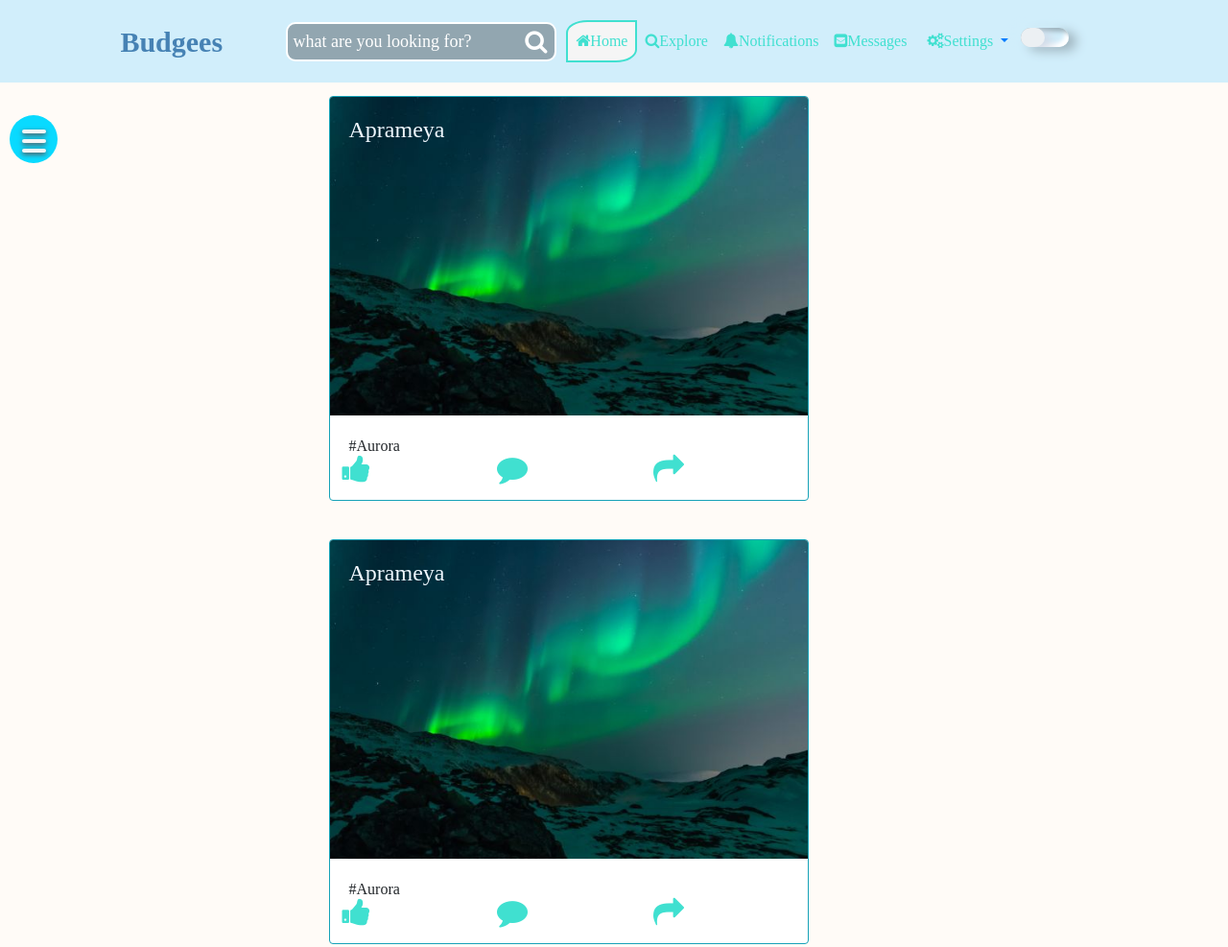
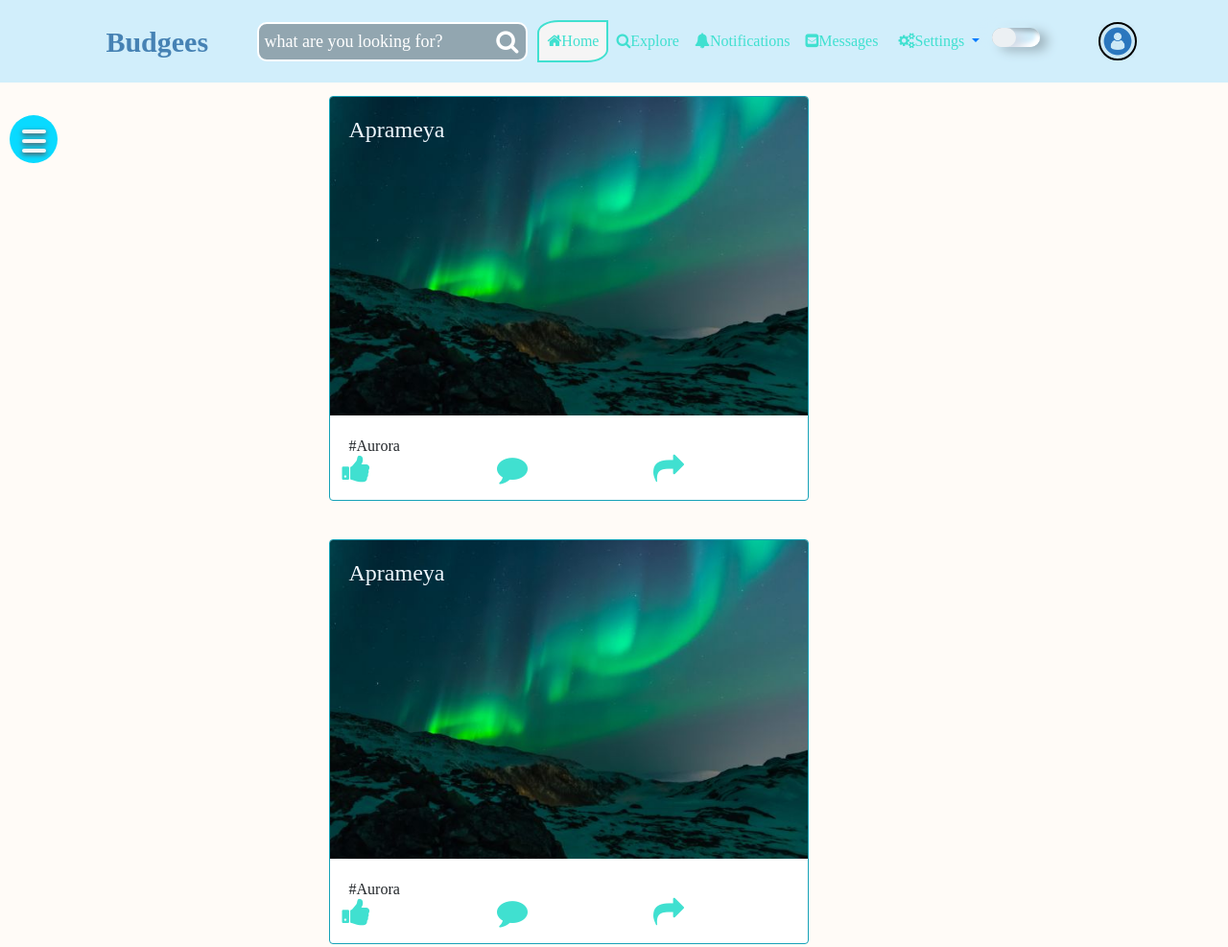
Before and after one commit to AprameyaGupta/budgeesproject, a website: page index.html in a window 1280 px wide. Shown: the top 987 px of the page at 96% size. Drawn offline with nearby package versions, Linux system fonts and the light colour scheme; a web font is replaced by a local one.

Commit message:
Profile Button addition

```diff
--- a/css/styles.css
+++ b/css/styles.css
@@ -255,3 +255,20 @@ ul.navbar-nav {
         margin-bottom: 20px;
       }
   }
+
+.profile-header-container {
+    width: 40px;
+    height: 40px;
+    border: 2px solid black;
+    border-radius: 50%;
+    margin: 10px;
+    align-items: center;
+    justify-content: center;
+}
+
+.img-circle {
+    max-width: 100%;
+    max-height: 100%;
+
+    display: block;
+}
--- a/index.html
+++ b/index.html
@@ -60,6 +60,9 @@
           </li>
         </ul>
       </div>
+      <div class="profile-header-container d-none d-sm-block">
+        <img class="img-circle" src="images/profile.webp" alt="Im" />
+      </div>
     </div>
   </nav>
 
@@ -71,6 +74,14 @@
         <span class="toggle-btn-burger bottom"></span>
       </div>
       <ul>
+        <li>
+          <div class="profile-header-container" style="width: 80px; height: 80px;">
+            <img class="img-circle" src="images/profile.webp" alt="Im" />
+          </div>
+        </li>
+        <li>
+          <h5>Aprameya Gupta</h5>
+        </li>
         <li>
           <div class="wrapper">
             <div class="search_box">
```
Also changed, not shown: images/profile.webp (added).
